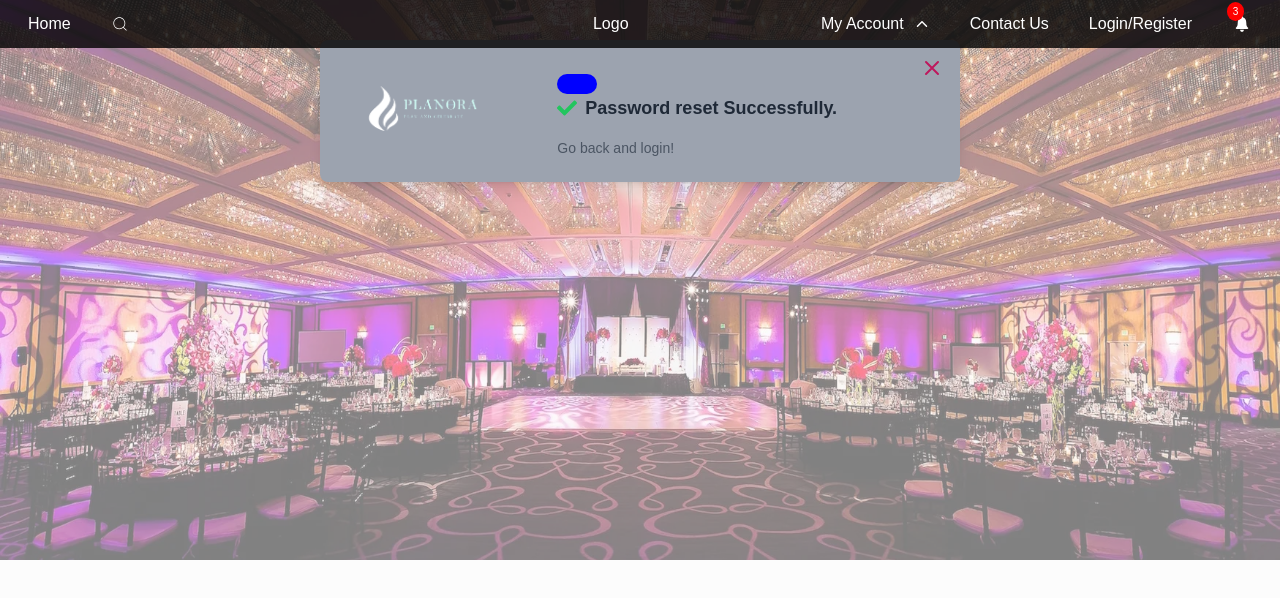
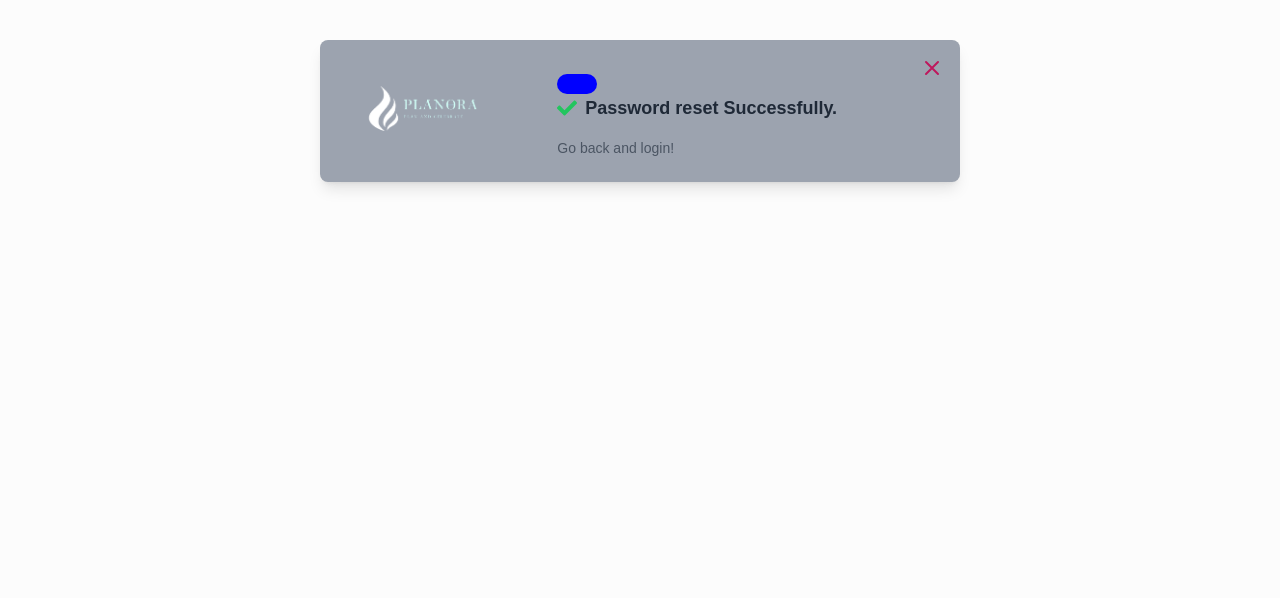
Before and after one commit to YashGupta4115/Event-Management-System, a React (Create React App) app: page /pop-up in a window 1280 px wide. Shown: the top 598 px of the page. Built offline with nearby package versions, Linux system fonts and the light colour scheme.

Commit message:
fix signin glitch

```diff
--- a/src/Routes/Home/AppHome.jsx
+++ b/src/Routes/Home/AppHome.jsx
@@ -32,10 +32,14 @@ const AppHome = () => {
 
   return (
     <div className="appHome-container">
-      {!hideNavbarPaths.includes(location.pathname) && width < "768" ? (
-        <NavBarSmall />
+      {!hideNavbarPaths.includes(location.pathname) ? (
+        width < "768" ? (
+          <NavBarSmall />
+        ) : (
+          <Navbar />
+        )
       ) : (
-        <Navbar />
+        ""
       )}
 
       <Routes>
```
